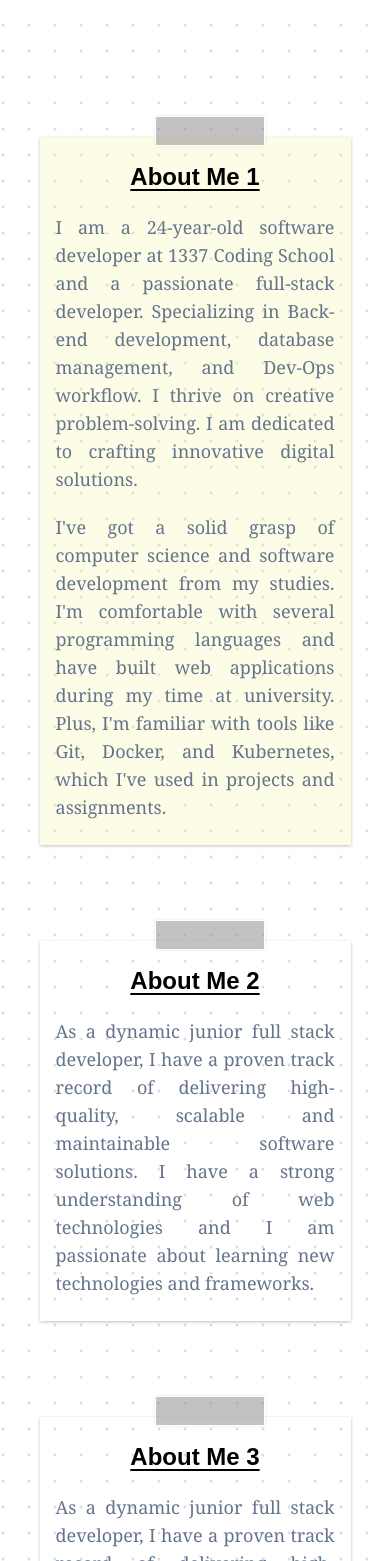
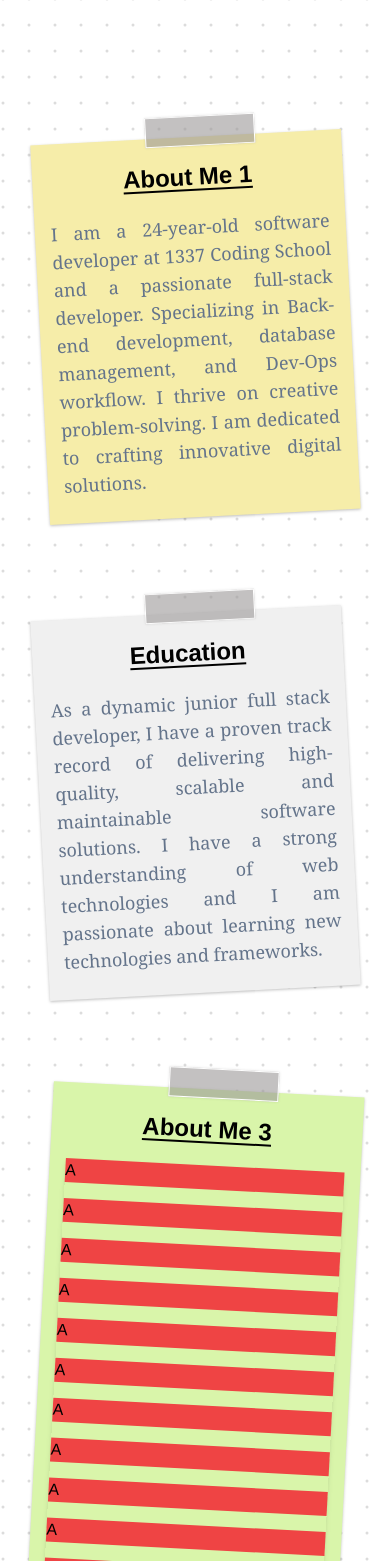
Before and after one commit to wis-aerrajiy/Portfolio, a React (Vite) app: page /about in a window 390 px wide. Shown: the part 439-2000 px from the top of the page. Built offline with nearby package versions, Linux system fonts and the light colour scheme; a web font is replaced by a local one.

Commit message:
test vercel

```diff
--- a/src/pages/Components/AboutSection.tsx
+++ b/src/pages/Components/AboutSection.tsx
@@ -74,14 +74,12 @@ const AboutSection = () => {
                         className='relative grid grid-cols-1 gap-4 sm:grid-cols-2 md:grid-cols-2 md:gap-8 lg:grid-cols-2 md:overflow-scroll myscrollbar max-w-[90vw] min-w-[90vw] lg:min-w-[50vw] lg:max-w-[50vw] md:h-[80vh]  rounded-lg  p-5 mx-5'
                     >
 
-                        {/* <CSSTransition in={true} timeout={200} classNames="my-transition"> */}
                         <Draggable
                             allowAnyClick={true}
-                            bounds="parent"
-                            disabled={true}
+                            disabled={false}
                         >
                             <div
-                                className="flex flex-col stickyNote taped space-y-5 shadow-md ring ring-red-600 bg-[#F4F39E]/25"
+                                className="flex flex-col stickyNote taped space-y-5 shadow-md ring ring-red-600 bg-[#F6EDA9] !rotate-[-3deg]"
                             >
                                 <div className='flex justify-center items-center w-full'>
                                     <h1 className='underline underline-offset-4 font-extrabold text-2xl md:rotate-[0deg]' >About Me 1</h1>
@@ -93,20 +91,14 @@ const AboutSection = () => {
                                         Specializing in Back-end development, database management, and Dev-Ops workflow.
                                         I thrive on creative problem-solving. I am dedicated to crafting innovative digital solutions.
                                     </p>
-                                    <p className="text-lg text-slate-500 text-justify font-serif">
-                                        I've got a solid grasp of computer science and software development from my studies.
-                                        I'm comfortable with several programming languages and have built web applications during my time at university.
-                                        Plus, I'm familiar with tools like Git, Docker, and Kubernetes, which I've used in projects and assignments.
-                                    </p>
                                 </div>
                             </div>
 
                         </Draggable>
-                        {/* </CSSTransition> */}
 
-                        <div className="flex flex-col stickyNote taped space-y-5">
+                        <div className="flex flex-col stickyNote taped space-y-5 bg-[#F0F0F0] !rotate-[-3deg]">
                             <div className='flex justify-center items-center w-full'>
-                                <h1 className='underline underline-offset-4 font-extrabold text-2xl md:rotate-[0deg]' >About Me 2</h1>
+                                <h1 className='underline underline-offset-4 font-extrabold text-2xl md:rotate-[0deg]' >Education</h1>
                             </div>
 
                             <div className="flex flex-col">
@@ -118,30 +110,29 @@ const AboutSection = () => {
 
                         <div
                             className="
-                            md:col-start-2 md:col-span-1 md:row-start-2 md:row-span-3
-                            flex flex-col stickyNote taped space-y-5"
+                            md:col-start-1 md:col-span-2 md:row-start-2 md:row-span-2
+                            flex flex-col stickyNote taped space-y-5 bg-[#D9F5AA] rotate-[3deg]"
                         >
                             <div className='flex justify-center items-center w-full'>
                                 <h1 className='underline underline-offset-4 font-extrabold text-2xl md:rotate-[0deg]' >About Me 3</h1>
                             </div>
 
-                            <div className="flex flex-col">
-                                <p className="text-lg text-slate-500 text-justify font-serif">
-                                    As a dynamic junior full stack developer, I have a proven track record of delivering high-quality, scalable and maintainable software solutions. I have a strong understanding of web technologies and I am passionate about learning new technologies and frameworks.
-                                    As a dynamic junior full stack developer, I have a proven track record of delivering high-quality, scalable and maintainable software solutions. I have a strong understanding of web technologies and I am passionate about learning new technologies and frameworks.
-                                    As a dynamic junior full stack developer, I have a proven track record of delivering high-quality, scalable and maintainable software solutions. I have a strong understanding of web technologies and I am passionate about learning new technologies and frameworks.
-                                    As a dynamic junior full stack developer, I have a proven track record of delivering high-quality, scalable and maintainable software solutions. I have a strong understanding of web technologies and I am passionate about learning new technologies and frameworks.
-                                    As a dynamic junior full stack developer, I have a proven track record of delivering high-quality, scalable and maintainable software solutions. I have a strong understanding of web technologies and I am passionate about learning new technologies and frameworks.
-                                    As a dynamic junior full stack developer, I have a proven track record of delivering high-quality, scalable and maintainable software solutions. I have a strong understanding of web technologies and I am passionate about learning new technologies and frameworks.
-                                    As a dynamic junior full stack developer, I have a proven track record of delivering high-quality, scalable and maintainable software solutions. I have a strong understanding of web technologies and I am passionate about learning new technologies and frameworks.
-                                    As a dynamic junior full stack developer, I have a proven track record of delivering high-quality, scalable and maintainable software solutions. I have a strong understanding of web technologies and I am passionate about learning new technologies and frameworks.
-                                    As a dynamic junior full stack developer, I have a proven track record of delivering high-quality, scalable and maintainable software solutions. I have a strong understanding of web technologies and I am passionate about learning new technologies and frameworks.
-                                    As a dynamic junior full stack developer, I have a proven track record of delivering high-quality, scalable and maintainable software solutions. I have a strong understanding of web technologies and I am passionate about learning new technologies and frameworks.
-                                </p>
+                            <div className="grid grid-cols-1 gap-4 sm:grid-cols-2 md:grid-cols-2 shadow-md  md:gap-8 lg:grid-cols-2 ">
+                                <div className='bg-red-500'>A</div>
+                                <div className='bg-red-500'>A</div>
+                                <div className='bg-red-500'>A</div>
+                                <div className='bg-red-500'>A</div>
+                                <div className='bg-red-500'>A</div>
+                                <div className='bg-red-500'>A</div>
+                                <div className='bg-red-500'>A</div>
+                                <div className='bg-red-500'>A</div>
+                                <div className='bg-red-500'>A</div>
+                                <div className='bg-red-500'>A</div>
+                                <div className='bg-red-500'>A</div>
                             </div>
                         </div>
 
-                        <div className="flex flex-col stickyNote taped space-y-5">
+                        <div className="flex flex-col stickyNote taped space-y-5 bg-[#AAE5F5] rotate-[12deg]">
                             <div className='flex justify-center items-center w-full'>
                                 <h1 className='underline underline-offset-4 font-extrabold text-2xl md:rotate-[0deg]' >About Me 4</h1>
                             </div>
@@ -153,7 +144,7 @@ const AboutSection = () => {
                             </div>
                         </div>
 
-                        <div className="flex flex-col stickyNote taped space-y-5">
+                        <div className="flex flex-col stickyNote taped space-y-5 bg-[#A9F4DB] rotate-[10deg]">
                             <div className='flex justify-center items-center w-full'>
                                 <h1 className='underline underline-offset-4 font-extrabold text-2xl md:rotate-[0deg]' >About Me 5</h1>
                             </div>
@@ -165,7 +156,7 @@ const AboutSection = () => {
                             </div>
                         </div>
 
-                        <div className="flex flex-col stickyNote taped space-y-5">
+                        <div className="flex flex-col stickyNote taped space-y-5 bg-[#C0D2F5]">
                             <div className='flex justify-center items-center w-full'>
                                 <h1 className='underline underline-offset-4 font-extrabold text-2xl md:rotate-[0deg]' >About Me 6</h1>
                             </div>
@@ -177,76 +168,6 @@ const AboutSection = () => {
                             </div>
                         </div>
 
-                        {/* <div className='absolute top-52 flex flex-col justify-center items-center min-w-[100%] bg-gray-20/15 space-y-5'>
-                            <div className='flex justify-start items-start w-full'>
-                                <h1 className='underline underline-offset-4 font-extrabold text-2xl md:rotate-[0deg]' >About Me</h1>
-                            </div>
-                            <div className="flex flex-col gap-5 md:ml-20 ">
-                                <p className="text-lg text-slate-500 text-justify font-serif">
-                                    I am a 24-year-old software developer at 1337 Coding School and a passionate full-stack developer.
-                                    Specializing in Back-end development, database management, and Dev-Ops workflow.
-                                    I thrive on creative problem-solving. I am dedicated to crafting innovative digital solutions.
-                                </p>
-                                <p className="text-lg text-slate-500 text-justify font-serif">
-                                    I've got a solid grasp of computer science and software development from my studies.
-                                    I'm comfortable with several programming languages and have built web applications during my time at university.
-                                    Plus, I'm familiar with tools like Git, Docker, and Kubernetes, which I've used in projects and assignments.
-                                </p>
-                            </div>
-                        </div>
-
-                        <div className='hidden flex flex-col justify-center items-center min-w-[100%] bg-gray-20/15 space-y-5'>
-                            <div className='flex justify-start items-start w-full'>
-                                <h1 className='underline underline-offset-4 font-extrabold text-2xl md:rotate-[0deg]' >Education</h1>
-                            </div>
-
-                            <div className="flex flex-col gap-5 md:ml-20 ">
-                                <p className="text-lg text-slate-500 text-justify font-serif">
-                                    I graduated from the National School of Applied Sciences in Kenitra, Morocco, with a degree in Computer Science.
-                                    I have a solid understanding of computer science and software development, as well as experience in web development.
-                                </p>
-                            </div>
-                        </div>
-
-                        <div className='hidden flex flex-col justify-center items-center min-w-[100%] bg-gray-20/15 space-y-5'>
-                            <div className='flex justify-start items-start w-full'>
-                                <h1 className='underline underline-offset-4 font-extrabold text-2xl md:rotate-[0deg]' >Education</h1>
-                            </div>
-
-                            <div className="flex flex-col gap-5 md:ml-20 ">
-                                <p className="text-lg text-slate-500 text-justify font-serif">
-                                    I graduated from the National School of Applied Sciences in Kenitra, Morocco, with a degree in Computer Science.
-                                    I have a solid understanding of computer science and software development, as well as experience in web development.
-                                </p>
-                            </div>
-                        </div>
-
-                        <div className='hidden flex flex-col justify-center items-center min-w-[100%] bg-gray-20/15 space-y-5'>
-                            <div className='flex justify-start items-start w-full'>
-                                <h1 className='underline underline-offset-4 font-extrabold text-2xl md:rotate-[0deg]' >Education</h1>
-                            </div>
-
-                            <div className="flex flex-col gap-5 md:ml-20 ">
-                                <p className="text-lg text-slate-500 text-justify font-serif">
-                                    I graduated from the National School of Applied Sciences in Kenitra, Morocco, with a degree in Computer Science.
-                                    I have a solid understanding of computer science and software development, as well as experience in web development.
-                                </p>
-                            </div>
-                        </div>
-
-                        <div className='hidden flex flex-col justify-center items-center min-w-[100%] bg-gray-20/15 space-y-5'>
-                            <div className='flex justify-start items-start w-full'>
-                                <h1 className='underline underline-offset-4 font-extrabold text-2xl md:rotate-[0deg]' >Education</h1>
-                            </div>
-
-                            <div className="flex flex-col gap-5 md:ml-20 ">
-                                <p className="text-lg text-slate-500 text-justify font-serif">
-                                    I graduated from the National School of Applied Sciences in Kenitra, Morocco, with a degree in Computer Science.
-                                    I have a solid understanding of computer science and software development, as well as experience in web development.
-                                </p>
-                            </div>
-                        </div> */}
-
                     </div>
                 </div>
             </section>
```
